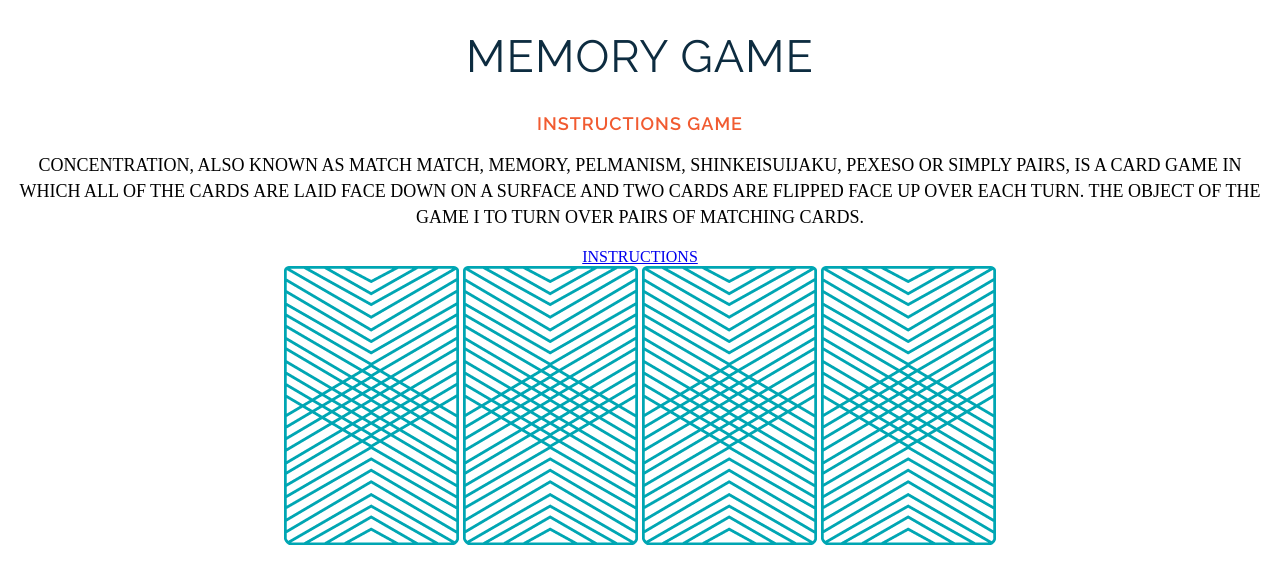
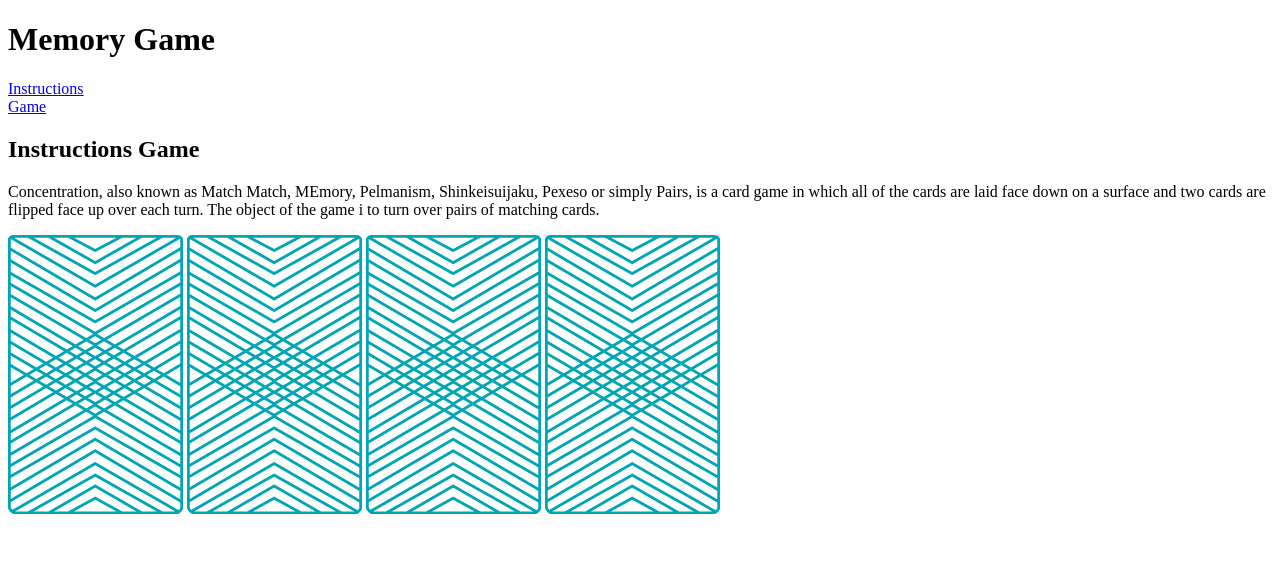
Before and after one commit to swon115/wdi-fundamentals-memorygame, a plain HTML site: page index.html in a window 1280 px wide. Drawn offline with Linux system fonts and the light colour scheme; a web font is replaced by a local one.

Commit message:
update index

```diff
--- a/index.html
+++ b/index.html
@@ -3,14 +3,17 @@
 <head>
     <title>Memory Card Game</title>
     <link href="https://fonts.googleapis.com/css?family=Droid+Serif|Raleway:400,500,600,700" rel="stylesheet">
-    <link href="css/style.css" rel="stylesheet" type="text/css">
+    <link rel="stylesheet" type="text/css" type="css/style.css">
 
 </head>
 <body>
   <h1>Memory Game</h1>
+  <a href="#">Instructions</a><br>
+  <a href="#">Game</a>
+
   <h2>Instructions Game</h2>
   <p>Concentration, also known as Match Match, MEmory, Pelmanism, Shinkeisuijaku, Pexeso or simply Pairs, is a card game in which all of the cards are laid face down on a surface and two cards are flipped face up over each turn. The object of the game i to turn over pairs of matching cards.</p>
-  <a href="#">Instructions</a>
+
 
   <div>
   <img src="images/back.png" alt="Queen of Diamonds">
```
